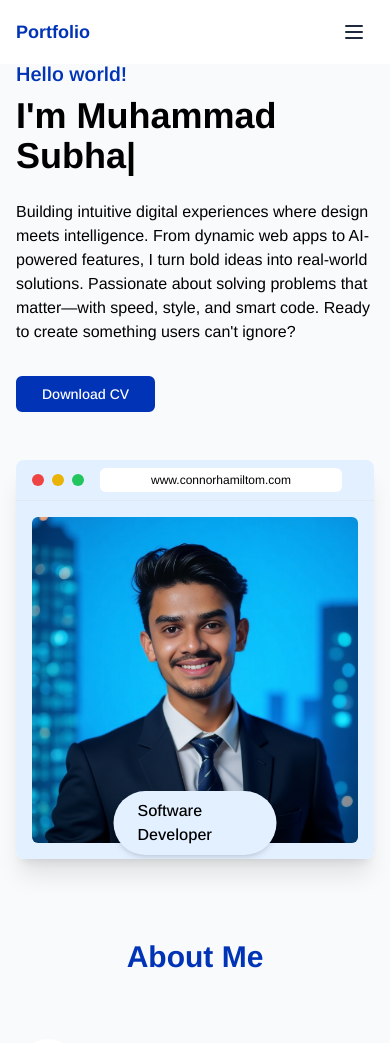
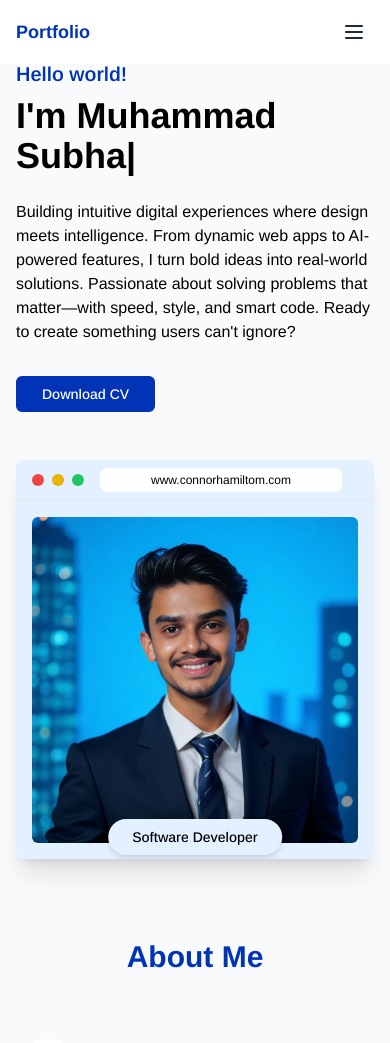
Before and after one commit to githubSubhanKhan/portfolio, a React (Vite) app: page / in a window 390 px wide. Shown: the top 1043 px of the page. Built offline with nearby package versions, Linux system fonts and the light colour scheme.

Commit message:
fixed badge

```diff
--- a/src/pages/HeroSection.tsx
+++ b/src/pages/HeroSection.tsx
@@ -81,9 +81,10 @@ const HeroSection = () => {
                   />
 
                   {/* Role badge */}
-                  <div className="absolute -bottom-3 left-1/2 transform -translate-x-1/2 bg-bluecustom px-6 py-2 rounded-full shadow-md text-black font-medium">
+                  <div className="absolute -bottom-3 left-1/2 transform -translate-x-1/2 bg-bluecustom px-6 py-2 rounded-full shadow-md text-black font-medium whitespace-nowrap text-sm sm:text-base">
                     Software Developer
                   </div>
+
                 </div>
               </div>
             </div>
```
